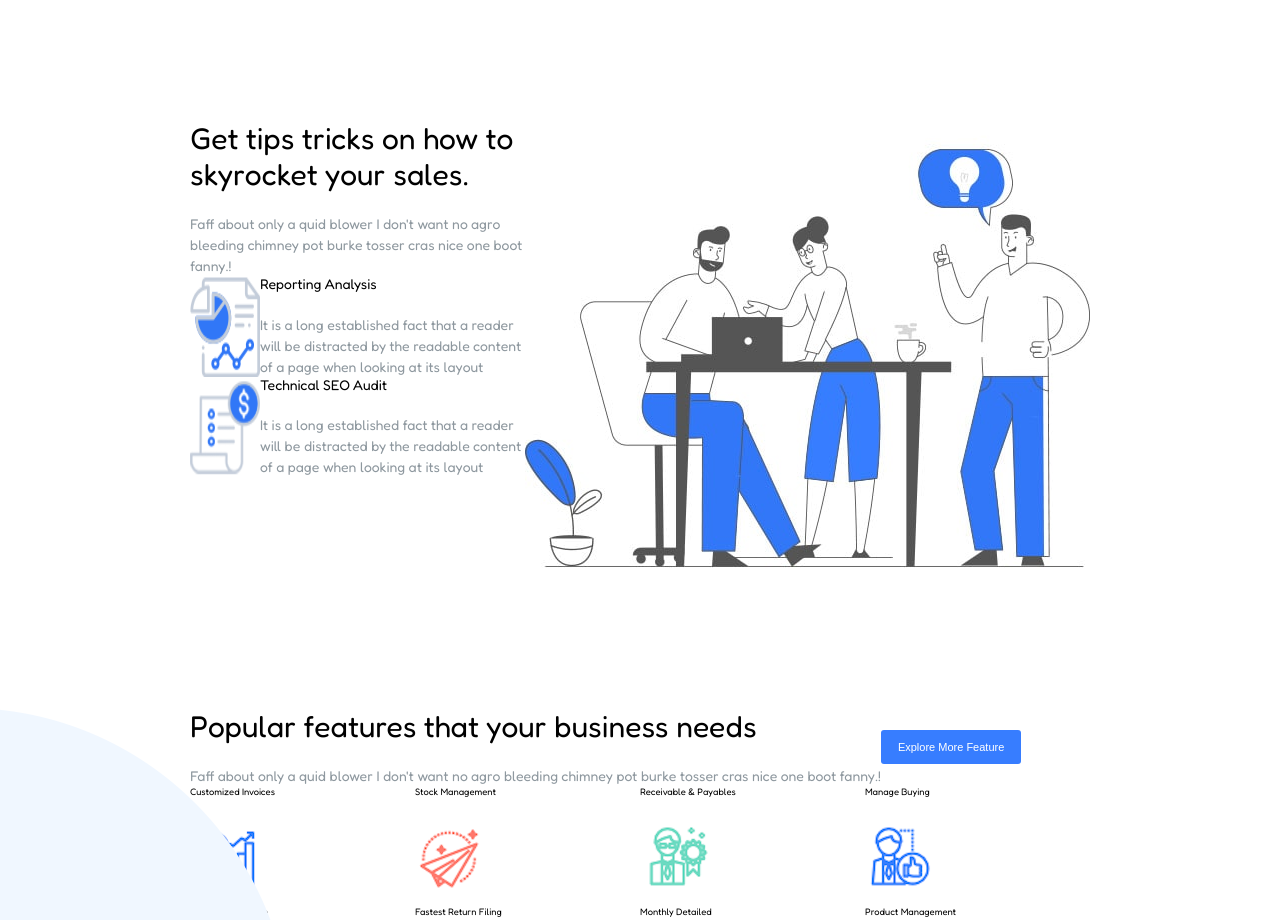
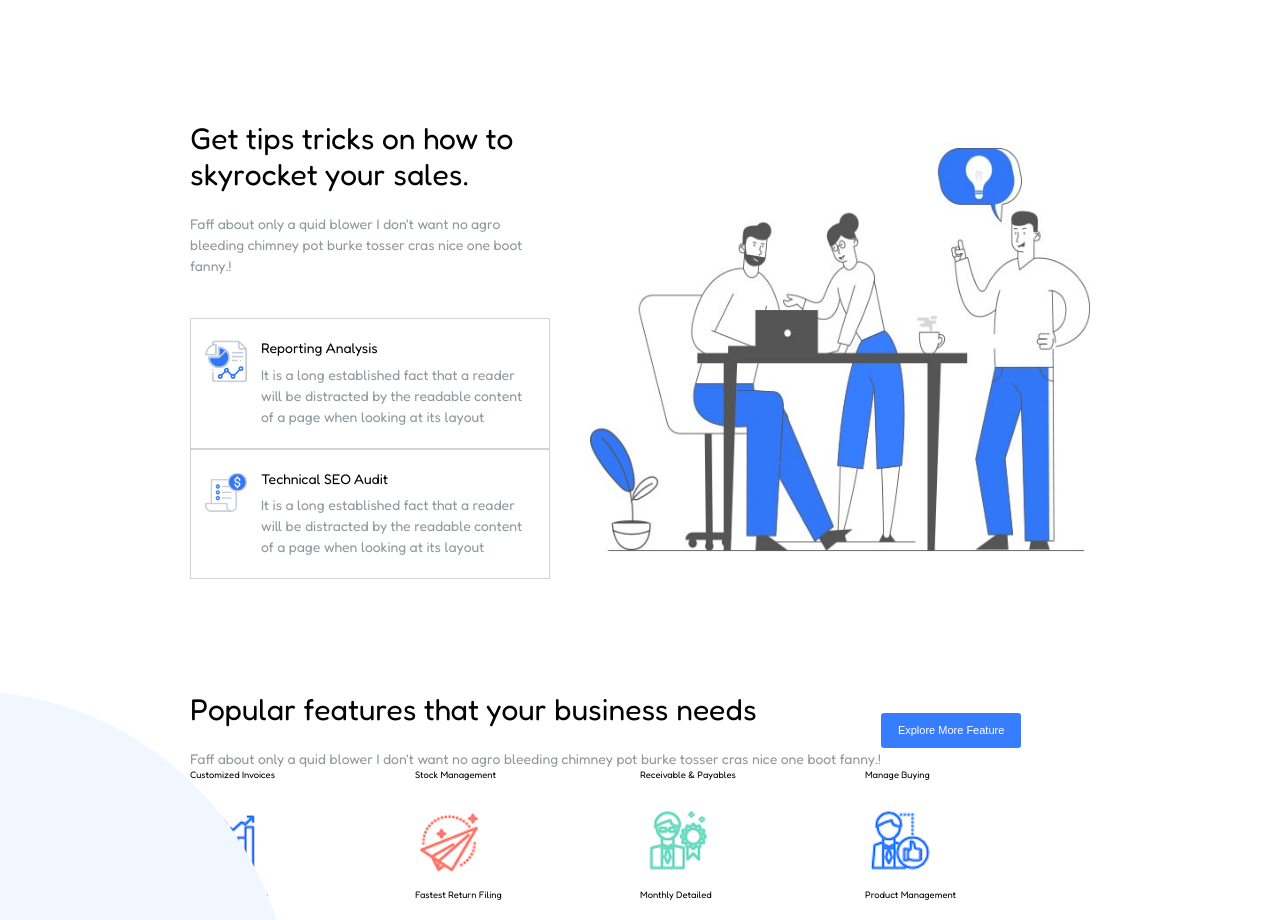
Before and after one commit to MGPasinetti/proj-html-vuejs, a Vue app: page / in a window 1280 px wide. Shown: the part 784-1704 px from the top of the page. Built offline with nearby package versions, Linux system fonts and the light colour scheme.

Commit message:
working on tips-triks-sec

```diff
--- a/src/assets/styles/partials/_general.scss
+++ b/src/assets/styles/partials/_general.scss
@@ -22,6 +22,10 @@ h2 {
 
 h3 {
 	margin-bottom: .7rem;
+}
+
+h4 {
+	margin-bottom: .5rem;
 }
 
 ul {
--- /dev/null
+++ b/src/components/CardTips.vue
@@ -0,0 +1,36 @@
+<template>
+    <div class="tips-card">
+        <img :src="tipData.srcImg" :alt="tipData.title">
+        <div>
+            <h4>{{ tipData.title }}</h4>
+            <small>{{ tipData.txt }}</small>
+        </div>
+    </div>
+</template>
+
+<script>
+export default {
+    name: 'CarTips',
+    props: {
+        tipData: Object,
+    },
+}
+</script>
+
+<style lang="scss" scoped>
+.tips-card {
+    display: flex;
+    gap: 1rem;
+    padding: 1.5rem 1rem;
+    border: 1px solid lightgrey;
+
+    img {
+        flex: 0 0 10%;
+        height: 3rem;
+    }
+
+    &:hover {
+
+    }
+}
+</style>
--- a/src/components/TipsTricksSec.vue
+++ b/src/components/TipsTricksSec.vue
@@ -1,25 +1,10 @@
 <template>
     <section class="container-sec tips-tricks-sec">
       <!-- COL-1 -->
-      <div>
+      <div class="col">
             <h2>Get tips tricks on how to skyrocket your sales.</h2>
             <small>Faff about only a quid blower I don't want no agro bleeding chimney pot burke tosser cras nice one boot fanny.!</small>
-            <div>
-                <div class="tips-card">
-                    <img src="../assets/img/510.png" alt="">
-                    <div>
-                        <h4>Reporting Analysis</h4>
-                        <small>It is a long established fact that a reader will be distracted by the readable content of a page when looking at its layout</small>
-                    </div>
-                </div>
-                <div class="tips-card">
-                    <img src="../assets/img/511.png" alt="">
-                    <div>
-                        <h4>Technical SEO Audit</h4>
-                        <small>It is a long established fact that a reader will be distracted by the readable content of a page when looking at its layout</small>
-                    </div>
-                </div>
-            </div>
+            <CardTips v-for="tip in arrTips" :key="tip.title" :tip-data="tip"/>
       </div>
 
       <!-- COL-2 -->
@@ -28,8 +13,29 @@
 </template>
 
 <script>
+import CardTips from './CardTips.vue';
+
 export default {
     name: 'TipsTricksSec',
+    components: {
+        CardTips,
+    },
+    data() {
+        return {
+            arrTips: [
+                {
+                    srcImg: require('../assets/img/510.png'),
+                    title: 'Reporting Analysis',
+                    txt: 'It is a long established fact that a reader will be distracted by the readable content of a page when looking at its layout',
+                },
+                {
+                    srcImg: require('../assets/img/511.png'),
+                    title: 'Technical SEO Audit',
+                    txt: 'It is a long established fact that a reader will be distracted by the readable content of a page when looking at its layout',
+                },
+            ],
+        };
+    },
 }
 </script>
 
@@ -37,10 +43,19 @@ export default {
 @import "../assets/styles/style.scss";
 
 .tips-tricks-sec {
-    display: flex;
+    @include flex-layout($justify: space-between, $align: none, $wrap: nowrap);
+    gap: 2rem;
 
-    .tips-card {
-        display: flex;
+    & > * {
+        flex: 0 0 40%
     }
+
+   .col {
+       @include col-layout;
+   }
+
+   img {
+       max-width: 500px;
+   }
 }
 </style>
```
